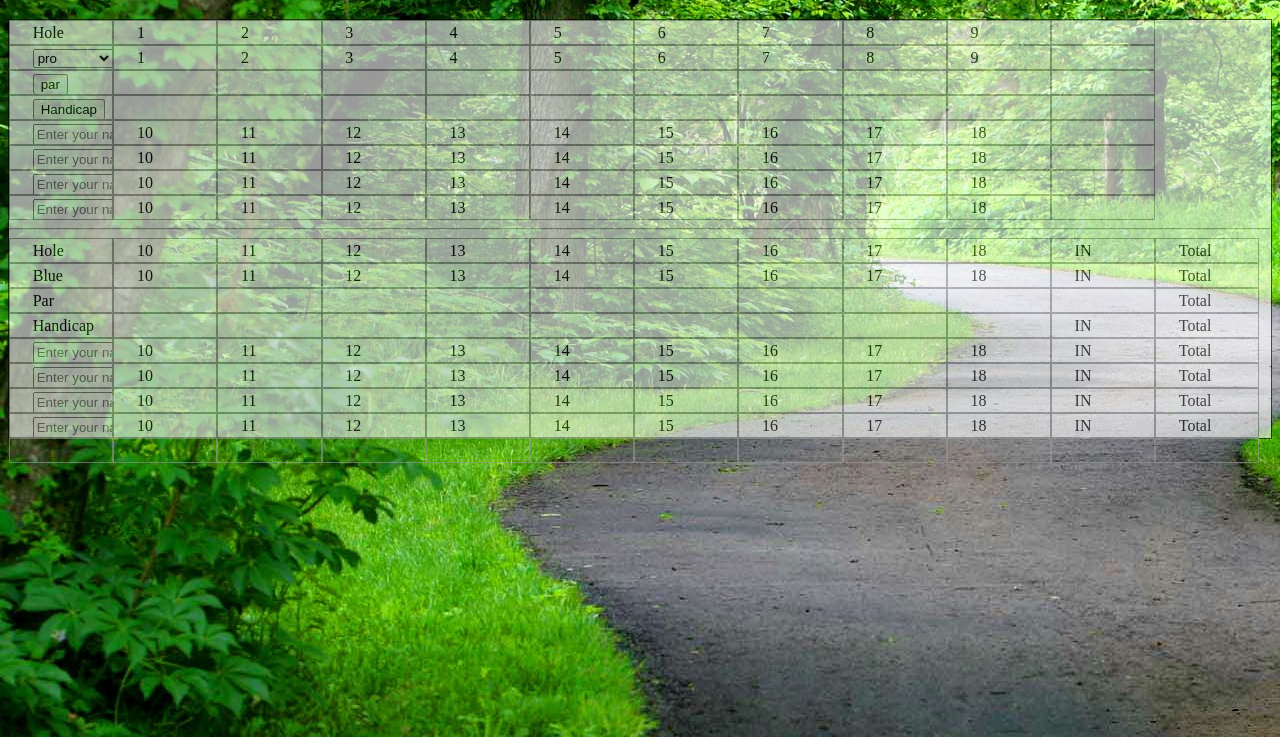
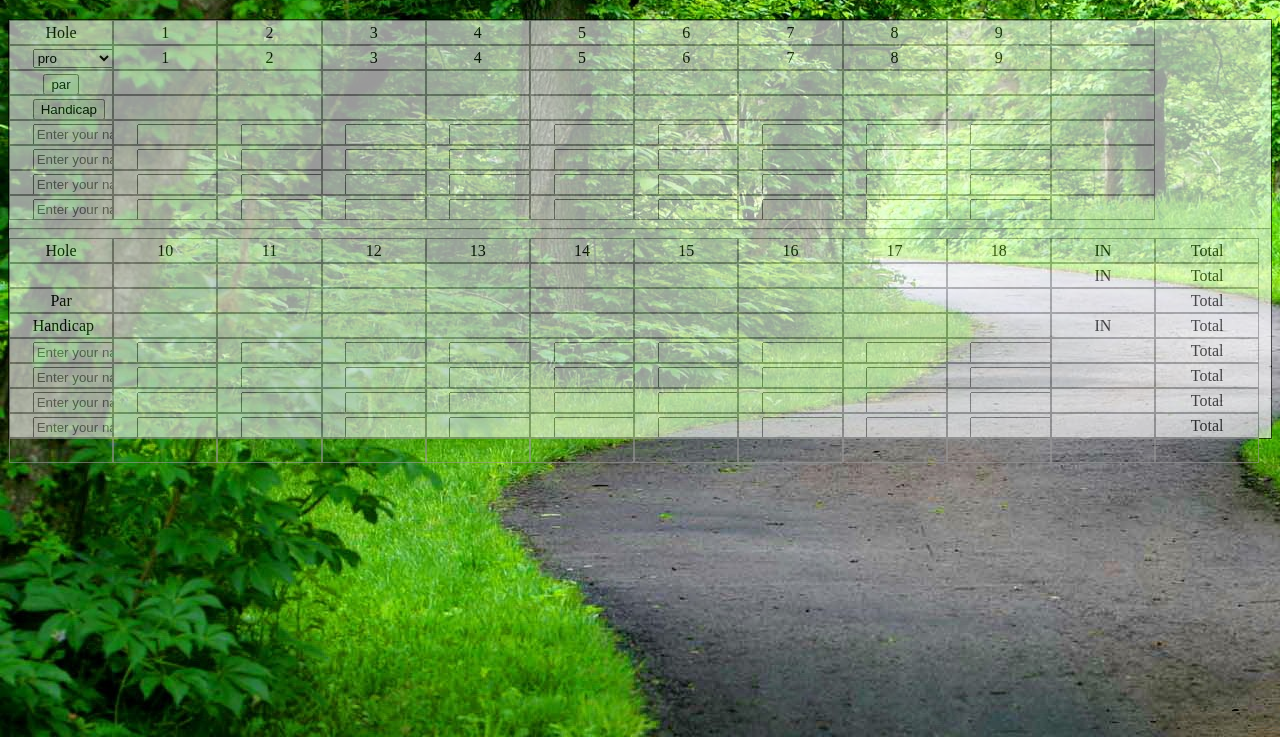
Before and after one commit to meganmuirhead/golfProject, a plain HTML site: page index.html in a window 1280 px wide. Shown: the part 63-800 px from the top of the page. Drawn offline with nearby package versions, Linux system fonts and the light colour scheme.

Commit message:
added some style

```diff
--- a/action.js
+++ b/action.js
@@ -85,7 +85,7 @@ function renderYardage() {
     for (i = 0; i < holes.length; i++) {
         var teeBoxes = holes[i].teeBoxes;
         var teeBox = teeBoxes.filter(function(e){
-        return e.teeType === teeBoxName;
+            return e.teeType === teeBoxName;
         })[0];
 
         var cellID = '#yard' + holes[i].hole;
@@ -114,5 +114,4 @@ function renderHand(data) {
 
 
     }
-    // document.getElementById(eId).innerHTML = htmlString;
 }
--- a/index.html
+++ b/index.html
@@ -62,54 +62,54 @@
         </div>
         <div class="rTableRow">
             <div class="rTableCell"><input type="text" name="playername" placeholder="Enter your name:" /></div>
-            <div class="rTableCell">10</div>
-            <div class="rTableCell">11</div>
-            <div class="rTableCell">12</div>
-            <div class="rTableCell">13</div>
-            <div class="rTableCell">14</div>
-            <div class="rTableCell">15</div>
-            <div class="rTableCell">16</div>
-            <div class="rTableCell">17</div>
-            <div class="rTableCell">18</div>
+            <div class="rTableCell"><input type="number" /></div>
+            <div class="rTableCell"><input type="number" /></div>
+            <div class="rTableCell"><input type="number" /></div>
+            <div class="rTableCell"><input type="number" /></div>
+            <div class="rTableCell"><input type="number" /></div>
+            <div class="rTableCell"><input type="number" /></div>
+            <div class="rTableCell"><input type="number" /></div>
+            <div class="rTableCell"><input type="number" /></div>
+            <div class="rTableCell"><input type="number" /></div>
             <div class="rTableCell"></div>
         </div>
         <div class="rTableRow">
             <div class="rTableCell"><input type="text" name="playername" placeholder="Enter your name:" /></div>
-            <div class="rTableCell">10</div>
-            <div class="rTableCell">11</div>
-            <div class="rTableCell">12</div>
-            <div class="rTableCell">13</div>
-            <div class="rTableCell">14</div>
-            <div class="rTableCell">15</div>
-            <div class="rTableCell">16</div>
-            <div class="rTableCell">17</div>
-            <div class="rTableCell">18</div>
+            <div class="rTableCell"><input type="number" /></div>
+            <div class="rTableCell"><input type="number" /></div>
+            <div class="rTableCell"><input type="number" /></div>
+            <div class="rTableCell"><input type="number" /></div>
+            <div class="rTableCell"><input type="number" /></div>
+            <div class="rTableCell"><input type="number" /></div>
+            <div class="rTableCell"><input type="number" /></div>
+            <div class="rTableCell"><input type="number" /></div>
+            <div class="rTableCell"><input type="number" /></div>
             <div class="rTableCell"></div>
         </div>
         <div class="rTableRow">
             <div class="rTableCell"><input type="text" name="playername" placeholder="Enter your name:" /></div>
-            <div class="rTableCell">10</div>
-            <div class="rTableCell">11</div>
-            <div class="rTableCell">12</div>
-            <div class="rTableCell">13</div>
-            <div class="rTableCell">14</div>
-            <div class="rTableCell">15</div>
-            <div class="rTableCell">16</div>
-            <div class="rTableCell">17</div>
-            <div class="rTableCell">18</div>
+            <div class="rTableCell"><input type="number" /></div>
+            <div class="rTableCell"><input type="number" /></div>
+            <div class="rTableCell"><input type="number" /></div>
+            <div class="rTableCell"><input type="number" /></div>
+            <div class="rTableCell"><input type="number" /></div>
+            <div class="rTableCell"><input type="number" /></div>
+            <div class="rTableCell"><input type="number" /></div>
+            <div class="rTableCell"><input type="number" /></div>
+            <div class="rTableCell"><input type="number" /></div>
             <div class="rTableCell"></div>
         </div>
         <div class="rTableRow">
             <div class="rTableCell"><input type="text" name="playername" placeholder="Enter your name:" /></div>
-            <div class="rTableCell">10</div>
-            <div class="rTableCell">11</div>
-            <div class="rTableCell">12</div>
-            <div class="rTableCell">13</div>
-            <div class="rTableCell">14</div>
-            <div class="rTableCell">15</div>
-            <div class="rTableCell">16</div>
-            <div class="rTableCell">17</div>
-            <div class="rTableCell">18</div>
+            <div class="rTableCell"><input type="number" /></div>
+            <div class="rTableCell"><input type="number" /></div>
+            <div class="rTableCell"><input type="number" /></div>
+            <div class="rTableCell"><input type="number" /></div>
+            <div class="rTableCell"><input type="number" /></div>
+            <div class="rTableCell"><input type="number" /></div>
+            <div class="rTableCell"><input type="number" /></div>
+            <div class="rTableCell"><input type="number" /></div>
+            <div class="rTableCell"><input type="number" /></div>
             <div class="rTableCell"></div>
         </div>
     </div>
@@ -129,16 +129,16 @@
         <div class="rTableCell">Total</div>
     </div>
     <div class="rTableRow">
-        <div class="rTableCell" id="inBlue">Blue</div>
-        <div class="rTableCell" id="yard10">10</div>
-        <div class="rTableCell" id="yard11">11</div>
-        <div class="rTableCell" id="yard12">12</div>
-        <div class="rTableCell" id="yard13">13</div>
-        <div class="rTableCell" id="yard14">14</div>
-        <div class="rTableCell" id="yard15">15</div>
-        <div class="rTableCell" id="yard16">16</div>
-        <div class="rTableCell" id="yard17">17</div>
-        <div class="rTableCell" id="yard18">18</div>
+        <div class="rTableCell" id="inBlue"></div>
+        <div class="rTableCell" id="yard10"></div>
+        <div class="rTableCell" id="yard11"></div>
+        <div class="rTableCell" id="yard12"></div>
+        <div class="rTableCell" id="yard13"></div>
+        <div class="rTableCell" id="yard14"></div>
+        <div class="rTableCell" id="yard15"></div>
+        <div class="rTableCell" id="yard16"></div>
+        <div class="rTableCell" id="yard17"></div>
+        <div class="rTableCell" id="yard18"></div>
         <div class="rTableCell">IN</div>
         <div class="rTableCell" id="yardTot">Total</div>
     </div>
@@ -172,58 +172,58 @@
     </div>
     <div class="rTableRow">
         <div class="rTableCell"><input type="text" name="playername" placeholder="Enter your name:" /></div>
-        <div class="rTableCell">10</div>
-        <div class="rTableCell">11</div>
-        <div class="rTableCell">12</div>
-        <div class="rTableCell">13</div>
-        <div class="rTableCell">14</div>
-        <div class="rTableCell">15</div>
-        <div class="rTableCell">16</div>
-        <div class="rTableCell">17</div>
-        <div class="rTableCell">18</div>
-        <div class="rTableCell">IN</div>
+        <div class="rTableCell"><input type="number" /></div>
+        <div class="rTableCell"><input type="number" /></div>
+        <div class="rTableCell"><input type="number" /></div>
+        <div class="rTableCell"><input type="number" /></div>
+        <div class="rTableCell"><input type="number" /></div>
+        <div class="rTableCell"><input type="number" /></div>
+        <div class="rTableCell"><input type="number" /></div>
+        <div class="rTableCell"><input type="number" /></div>
+        <div class="rTableCell"><input type="number" /></div>
+        <div class="rTableCell"></div>
         <div class="rTableCell">Total</div>
     </div>
     <div class="rTableRow">
         <div class="rTableCell"><input type="text" name="playername" placeholder="Enter your name:" /></div>
-        <div class="rTableCell">10</div>
-        <div class="rTableCell">11</div>
-        <div class="rTableCell">12</div>
-        <div class="rTableCell">13</div>
-        <div class="rTableCell">14</div>
-        <div class="rTableCell">15</div>
-        <div class="rTableCell">16</div>
-        <div class="rTableCell">17</div>
-        <div class="rTableCell">18</div>
-        <div class="rTableCell">IN</div>
+        <div class="rTableCell"><input type="number" /></div>
+        <div class="rTableCell"><input type="number" /></div>
+        <div class="rTableCell"><input type="number" /></div>
+        <div class="rTableCell"><input type="number" /></div>
+        <div class="rTableCell"><input type="number" /></div>
+        <div class="rTableCell"><input type="number" /></div>
+        <div class="rTableCell"><input type="number" /></div>
+        <div class="rTableCell"><input type="number" /></div>
+        <div class="rTableCell"><input type="number" /></div>
+        <div class="rTableCell"></div>
         <div class="rTableCell">Total</div>
     </div>
     <div class="rTableRow">
         <div class="rTableCell"><input type="text" name="playername" placeholder="Enter your name:" /></div>
-        <div class="rTableCell">10</div>
-        <div class="rTableCell">11</div>
-        <div class="rTableCell">12</div>
-        <div class="rTableCell">13</div>
-        <div class="rTableCell">14</div>
-        <div class="rTableCell">15</div>
-        <div class="rTableCell">16</div>
-        <div class="rTableCell">17</div>
-        <div class="rTableCell">18</div>
-        <div class="rTableCell">IN</div>
+        <div class="rTableCell"><input type="number" /></div>
+        <div class="rTableCell"><input type="number" /></div>
+        <div class="rTableCell"><input type="number" /></div>
+        <div class="rTableCell"><input type="number" /></div>
+        <div class="rTableCell"><input type="number" /></div>
+        <div class="rTableCell"><input type="number" /></div>
+        <div class="rTableCell"><input type="number" /></div>
+        <div class="rTableCell"><input type="number" /></div>
+        <div class="rTableCell"><input type="number" /></div>
+        <div class="rTableCell"></div>
         <div class="rTableCell">Total</div>
     </div>
     <div class="rTableRow">
         <div class="rTableCell"><input type="text" name="playername" placeholder="Enter your name:" /></div>
-        <div class="rTableCell">10</div>
-        <div class="rTableCell">11</div>
-        <div class="rTableCell">12</div>
-        <div class="rTableCell">13</div>
-        <div class="rTableCell">14</div>
-        <div class="rTableCell">15</div>
-        <div class="rTableCell">16</div>
-        <div class="rTableCell">17</div>
-        <div class="rTableCell">18</div>
-        <div class="rTableCell">IN</div>
+        <div class="rTableCell"><input type="number" /></div>
+        <div class="rTableCell"><input type="number" /></div>
+        <div class="rTableCell"><input type="number" /></div>
+        <div class="rTableCell"><input type="number" /></div>
+        <div class="rTableCell"><input type="number" /></div>
+        <div class="rTableCell"><input type="number" /></div>
+        <div class="rTableCell"><input type="number" /></div>
+        <div class="rTableCell"><input type="number" /></div>
+        <div class="rTableCell"><input type="number" /></div>
+        <div class="rTableCell"></div>
         <div class="rTableCell">Total</div>
     </div>
     <div class="rTableRow">
--- a/stylesheet.css
+++ b/stylesheet.css
@@ -28,6 +28,7 @@ h1{
     margin: 5%;
 }
 .rTableCell, .rTableHead {
+    text-align: center;
     border: 1px solid #999999;
     float: left;
     height: 17px;
@@ -44,23 +45,3 @@ h1{
     clear: both;
     height: 0;
 }
-/*#blue{*/
-    /*background-color: blue;*/
-/*}*/
-/*#gold{*/
-    /*background-color: orange;*/
-/*}*/
-/*#red{*/
-    /*background-color: red;*/
-/*}*/
-/*#inBlue{*/
-    /*background-color: blue;*/
-
-/*}*/
-/*#inGold{*/
-    /*background-color: orange;*/
-/*}*/
-/*#inRed{*/
-    /*background-color: red;*/
-
-/*}*/
```
